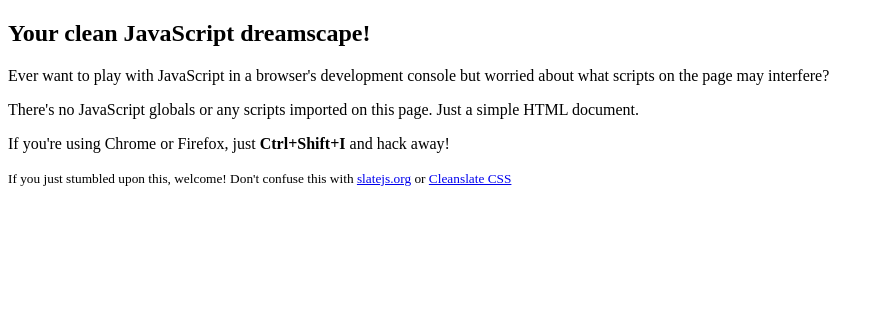
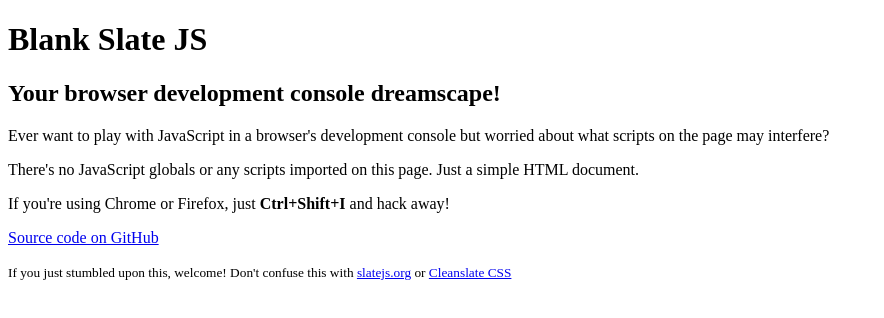
Before and after one commit to evanrmurphy/blank-slate-js, a plain HTML site: page index.html in a window 1280 px wide. Shown: the whole page, without its empty margins (0-884 px from the left). Drawn offline with Linux system fonts and the light colour scheme.

Commit message:
Tweak heading text, add GitHub source link

```diff
--- a/index.html
+++ b/index.html
@@ -4,10 +4,12 @@
   <title>Blank Slate JS</title>
 </head>
 <body>
-  <h2>Your clean JavaScript dreamscape!</h2>
+  <h1>Blank Slate JS</h1>
+  <h2>Your browser development console dreamscape!</h2>
   <p>Ever want to play with JavaScript in a browser's development console but worried about what scripts on the page may interfere?</p>
   <p>There's no JavaScript globals or any scripts imported on this page. Just a simple HTML document.</p>
   <p>If you're using Chrome or Firefox, just <strong>Ctrl+Shift+I</strong> and hack away!</p>
+  <p><a href="https://github.com/evanrmurphy/blank-slate-js">Source code on GitHub</a></p>
   <p><small>If you just stumbled upon this, welcome! Don't confuse this with <a href="https://slatejs.org">slatejs.org</a> or <a href="http://cleanslatecss.com/">Cleanslate CSS</a></small></p>
 </body>
 </html>
```
